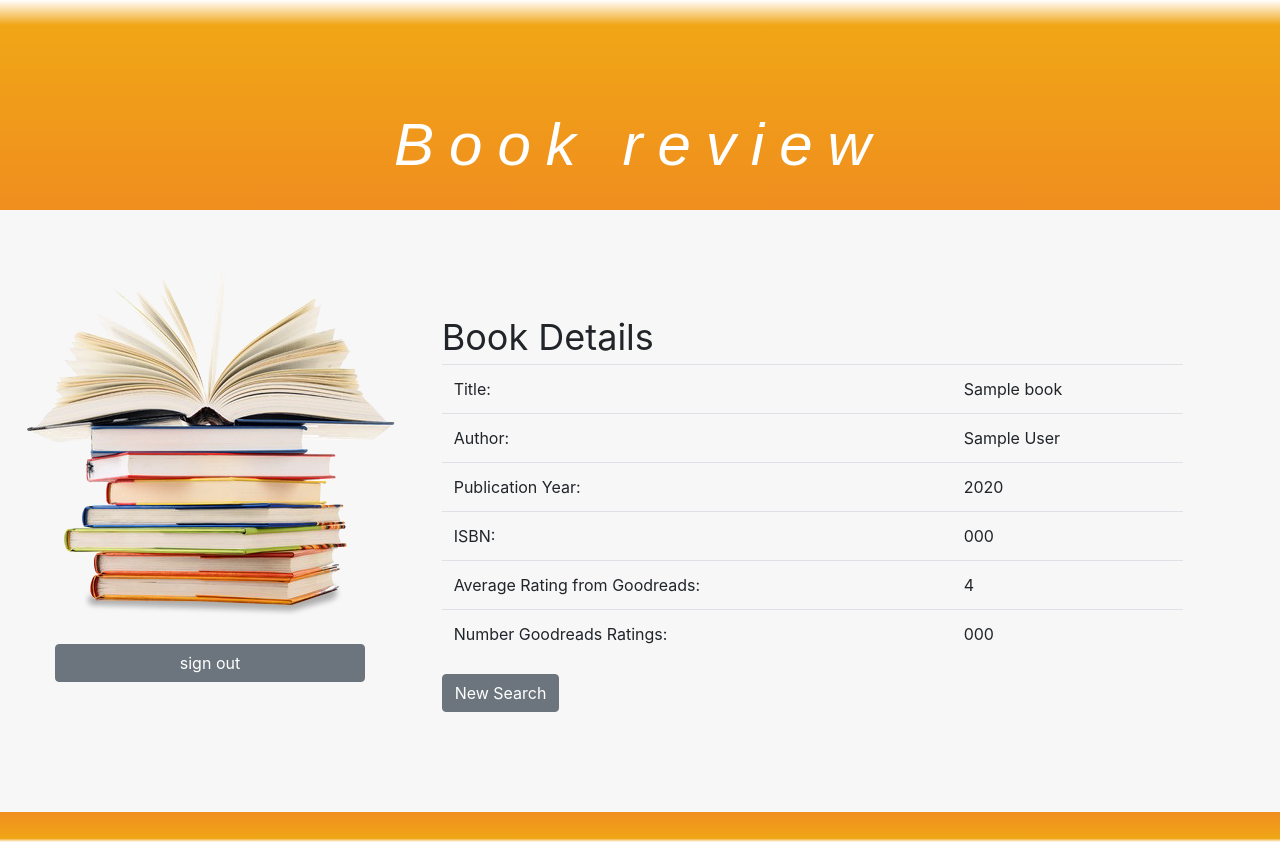
After one commit to creamh0rn/project1, a Flask app: template templates/book.html in a window 1280 px wide. The commit adds this page. Run offline with Flask 2, Linux system fonts and the light colour scheme; the template is opened without the code that fills it: most values are stand-ins (such as "Sample title", 1, 10 or a date in 2020); some libraries are stand-ins or nearby versions.

Commit message:
book review output

```diff
--- a/app.py
+++ b/app.py
@@ -1,11 +1,13 @@
 import os
 import flask
 import requests
+import json
 
 from flask import Flask, session, render_template, request, redirect, url_for, app
 from flask_session import Session
 from sqlalchemy import create_engine
 from sqlalchemy.orm import scoped_session, sessionmaker
+
 
 app = Flask(__name__)
 
@@ -21,6 +23,7 @@ Session(app)
 # Set up database
 engine = create_engine(os.getenv("DATABASE_URL"))
 db = scoped_session(sessionmaker(bind=engine))
+
 
 
 @app.route("/", methods=["GET"])
@@ -91,17 +94,35 @@ def home():
             return render_template("home.html", books = results)
 
 
-@app.route("/book", methods=["POST"])
+@app.route("/book", methods=["POST", "GET"])
 def book():
-    isbn = request.form.get("book")
-    book = db.execute("select * from books where isbn = :isbn", {"isbn":isbn}).fetchone()
-    title = book[1]
-    author = book[2]
-    year = book[3]
+    if flask.request.method == "GET":
+        return redirect(url_for("index"))
+    else:
+        isbn = request.form.get("book")
+        book = db.execute("select * from books where isbn = :isbn", {"isbn":isbn}).fetchone()
+        title = book[1]
+        author = book[2]
+        year = book[3]
+
+        key = "6YiIpG7a9sWusuN44erRVQ"
+
+        res = requests.get("https://www.goodreads.com/book/review_counts.json",
+                           params={"key": key, "isbns": isbn})
+
+        data = res.json()
+
+        average_rating = data['books'][0]['average_rating']
+        number_ratings = data['books'][0]['work_ratings_count']
 
 
 
-    return render_template("error.html", error_message = book[2])
+
+
+
+        return render_template("book.html", number_ratings = number_ratings, book = book, average_rating=average_rating)
+
+
 
 
 
--- /dev/null
+++ b/templates/book.html
@@ -0,0 +1,45 @@
+{% extends "layout.html" %}
+
+{% block title %}
+    Book Bitch
+{% endblock %}
+
+{% block label %}
+    Book review
+{% endblock %}
+
+
+
+{% block body %}
+    <span class="font1">Book Details</span>
+
+    <table class="table">
+        <span class="font2">
+            <tr>
+                <td>Title:</td>
+                <td>{{ book.title }}</td>
+            </tr>
+            <tr>
+                <td>Author:</td>
+                <td>{{ book.author }}</td>
+            </tr>
+            <tr>
+                <td>Publication Year:</td>
+                <td>{{ book.year }}</td>
+            </tr>
+            <tr>
+                <td>ISBN:</td>
+                <td>{{ book.isbn }}</td>
+            </tr>
+            <tr>
+                <td>Average Rating from Goodreads:</td>
+                <td>{{ average_rating }}</td>
+            </tr>
+            <tr>
+                <td>Number Goodreads Ratings:</td>
+                <td>{{ number_ratings }}</td>
+            </tr>
+
+    </table>
+    <form action="{{ url_for('home') }}" method="post"><button class="btn btn-secondary" action="submit">New Search</button></form>
+{% endblock %}
--- a/templates/layout.html
+++ b/templates/layout.html
@@ -61,11 +61,9 @@
                 background: -moz-linear-gradient(top, #F08E1F 0%, #F0A616 88%, #FFFFFF 100%);
                 background: -webkit-linear-gradient(top, #F08E1F 0%, #F0A616 88%, #FFFFFF 100%);
                 background: linear-gradient(to bottom, #F08E1F 0%, #F0A616 88%, #FFFFFF 100%);
-                position: fixed;
-                left: 0;
-                bottom: 0;
+                padding-top: 30px;
                 width: 100%;
-                height: 20%;
+                height: 20px;
            }
 
          .font1 {
@@ -115,7 +113,7 @@
             </div>
         </div>
 
-        <div class="row justify-content-center">
+        <div class="row justify-content-center" style="padding-top: 50px;">
             <div class="footer">
 
             </div>
```
Also changed, not shown: 1 other file.
